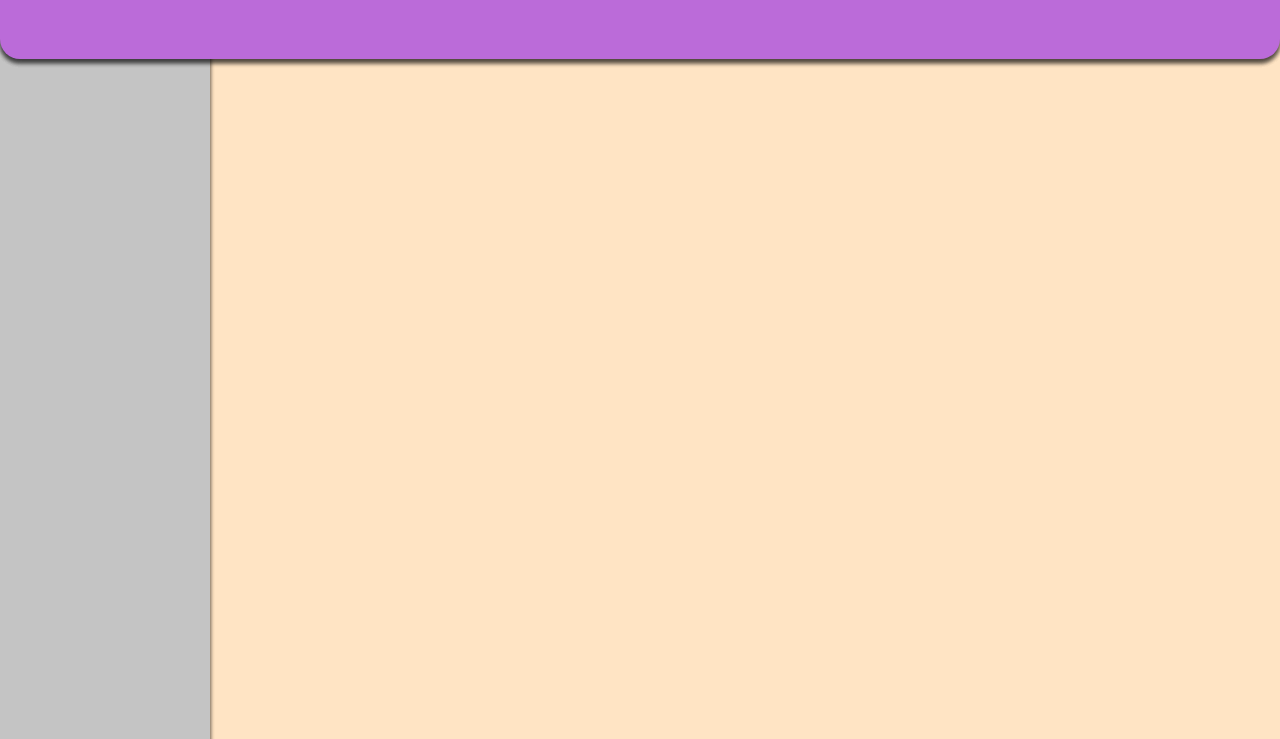
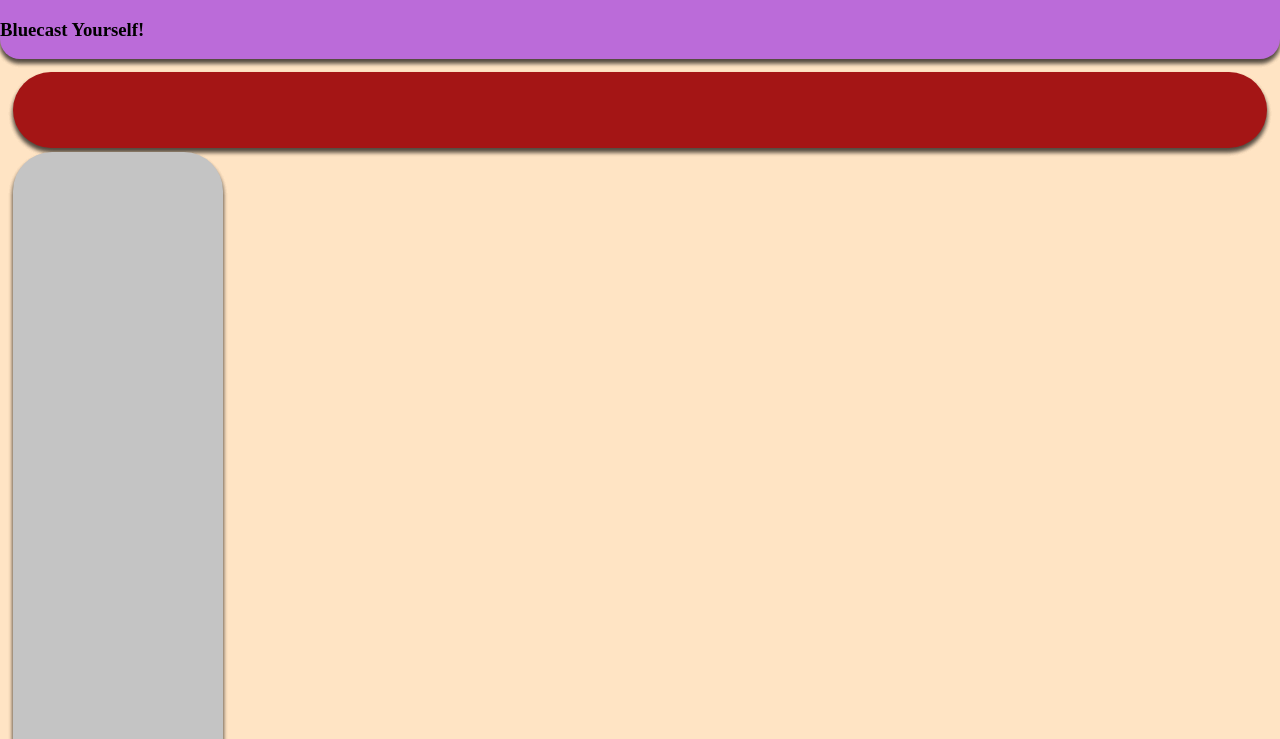
Before and after one commit to yaya-97/WebDev_April, a plain HTML site: page les_4/blueberry_tv.html in a window 1280 px wide. Shown: the part 61-800 px from the top of the page. Drawn offline with Linux system fonts and the light colour scheme.

Commit message:
nav bar added!

```diff
--- a/les_4/blueberry_stylesheet.css
+++ b/les_4/blueberry_stylesheet.css
@@ -4,7 +4,7 @@ html{
 
 body{
     margin: 0%;
-    padding: 0%;
+    padding: 1%;
 }
 
 header{
@@ -20,20 +20,33 @@ box-shadow: 0px 4px 4px rgba(0, 0, 0, 0.25), 0px 4px 4px rgba(0, 0, 0, 0.25), 0p
 border-radius: 0px 0px 20px 20px;
 }
 
+nav{
+    position: absolute;
+width: 98%;
+height: 76px;
+left: 0px;
+top: 15%;
+margin: 1%;
+background: #A41515;
+border-radius: 50px;
+box-shadow: 0px 4px 4px rgba(0, 0, 0, 0.25), 0px 4px 4px rgba(0, 0, 0, 0.25), 0px 4px 4px rgba(0, 0, 0, 0.25), 0px 4px 4px rgba(0, 0, 0, 0.25);
+
+}
+
 .wrapper{
-    height: 100%;
+    height: 1000px;
 }
 
 aside{
-    position: static;
-width: 210px;
-height: 883px;
-left: 0px;
-top: 0px;
+    position: relative;
+    width: 210px;
+    height: 79%;
+    left: 0px;
+    top: 20%;
 
-background: #C4C4C4;
-box-shadow: 0px 4px 4px rgba(0, 0, 0, 0.25), 0px 4px 4px rgba(0, 0, 0, 0.25), 0px 4px 4px rgba(0, 0, 0, 0.25), 0px 4px 4px rgba(0, 0, 0, 0.25);
-border-radius: 39px;
+    background: #C4C4C4;
+    box-shadow: 0px 4px 4px rgba(0, 0, 0, 0.25), 0px 4px 4px rgba(0, 0, 0, 0.25), 0px 4px 4px rgba(0, 0, 0, 0.25), 0px 4px 4px rgba(0, 0, 0, 0.25);
+    border-radius: 39px;
 }
 
 
@@ -43,7 +56,7 @@ footer{
 width: 100%;
 height: 129px;
 left: 0%;
-top: 1%;
+top: 7px;
 
 /* Purple 2 */
 background: #BB6BD9;
--- a/les_4/blueberry_tv.html
+++ b/les_4/blueberry_tv.html
@@ -11,13 +11,19 @@
     <!-- header -->
     <header>
       <h1>Blueberry TV</h1>
+      <h3>Bluecast Yourself!</h3>
     </header>
     <!-- begin wrapper -->
     <div class="wrapper">
+
+      <!-- begin navigatie bar -->
+      <nav>
+
+      </nav>
+
       <!-- begin sidebar -->
       <aside></aside>
-      <!-- begin navigatie bar -->
-      <nav></nav>
+
       <!-- begin videocards -->
       <div class="vidcards"></div>
     </div>
```
